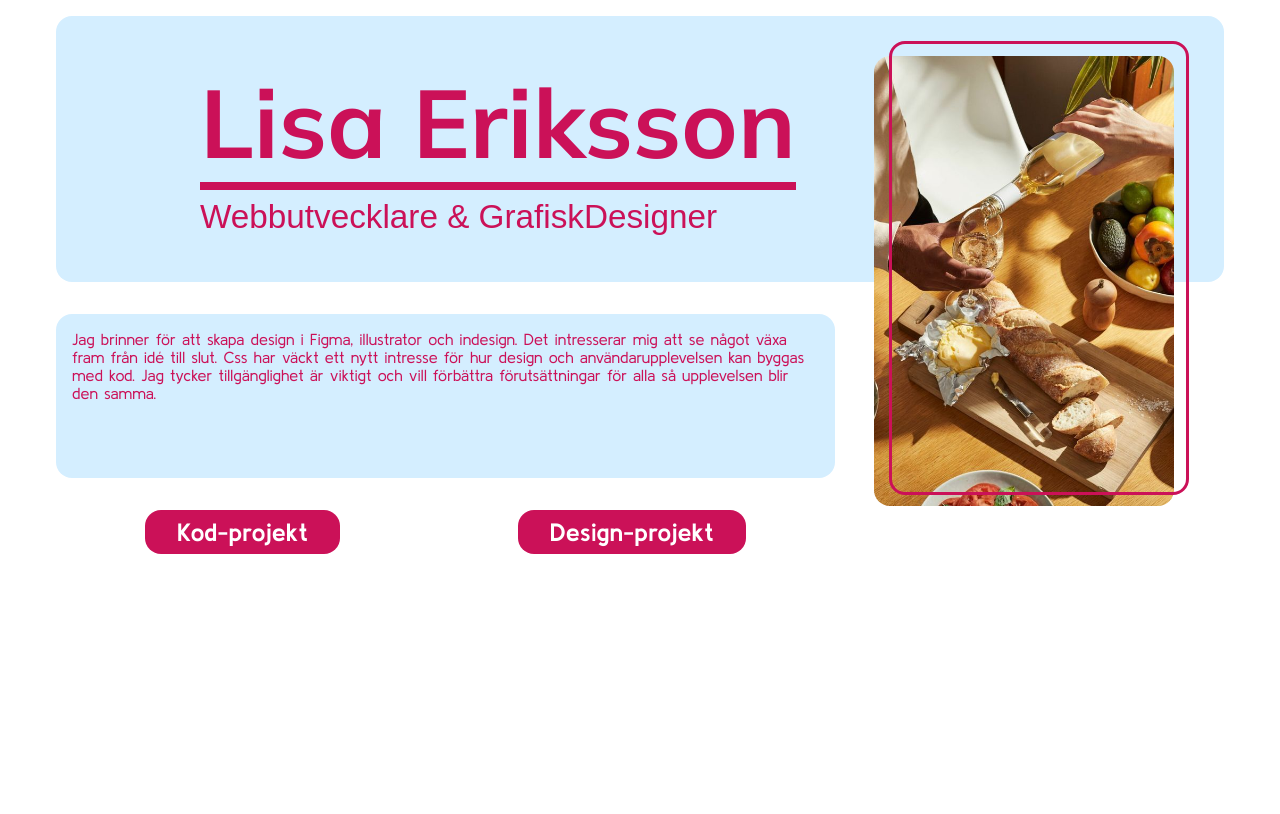
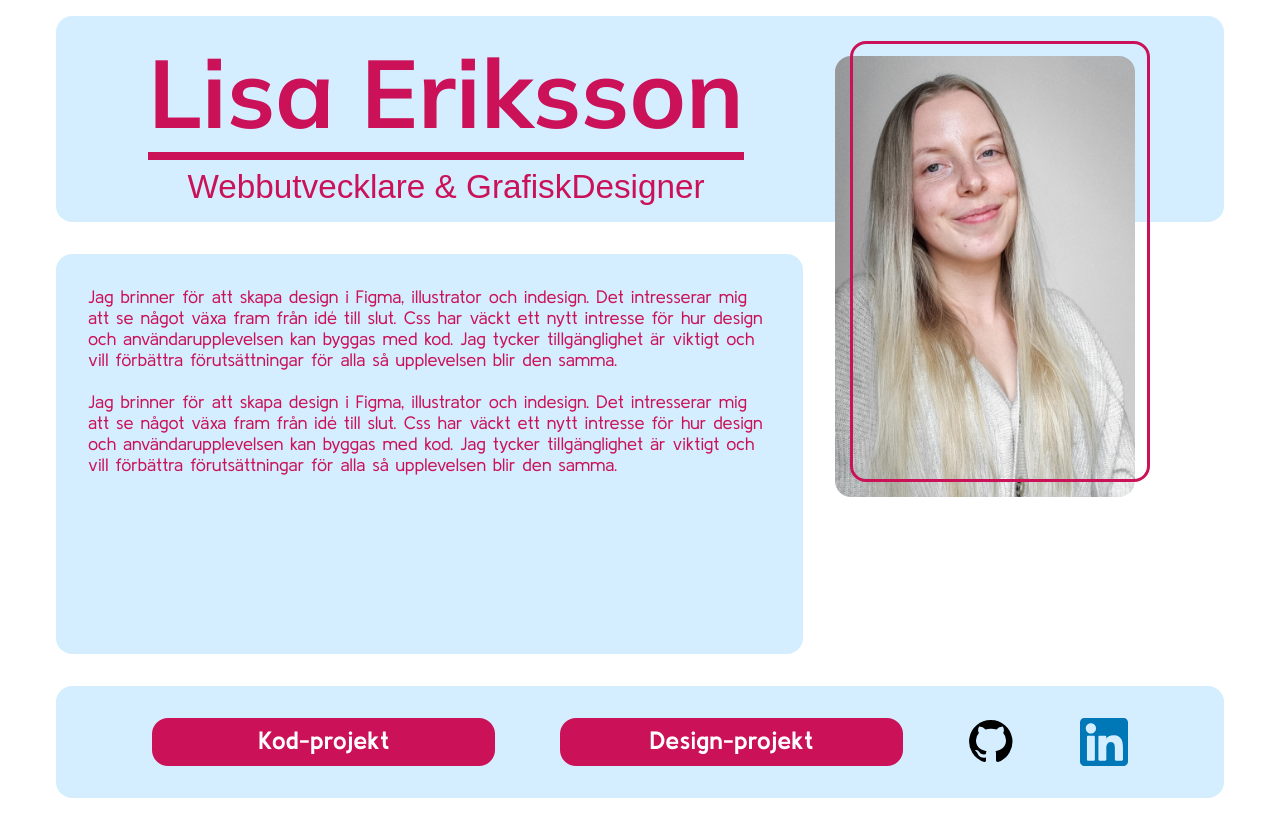
Before and after one commit to Ler98/portfolio, a React app: page / in a window 1280 px wide. Built offline with nearby package versions, Linux system fonts and the light colour scheme; the HTML template or start-up script is replaced by a standard one.

Commit message:
design på hero klar

```diff
--- a/src/section/heroSection/HeroSection.jsx
+++ b/src/section/heroSection/HeroSection.jsx
@@ -1,17 +1,21 @@
 import "../../section/heroSection/heroSection.css";
-import test from "../../assets/bilder/test.jpg";
+import jag from "../../assets/bilder/jag.jpg";
+import github from "../../assets/iconer/github.svg";
+import linkedin from "../../assets/iconer/linkedin.svg";
 
 function HeroSection() {
   return (
     <section className="hero">
       {/* <section className="hero__top"> */}
       <section className="hero__title-section">
-        <h1 className="hero__title">Lisa Eriksson</h1>
-        <h2 className="hero__subtitle">Webbutvecklare & GrafiskDesigner</h2>
+        <section className="hero__title-center">
+          <h1 className="hero__title">Lisa Eriksson</h1>
+          <h2 className="hero__subtitle">Webbutvecklare & GrafiskDesigner</h2>
+        </section>
       </section>
       <section className="img__profil-sectiion">
         <section className="img__border"></section>
-        <img className="img__profil" src={test} alt="profilbild" />
+        <img className="img__profil" src={jag} alt="profilbild" />
       </section>
       {/* </section> */}
       <section className="hero__about-section">
@@ -21,15 +25,25 @@ function HeroSection() {
           väckt ett nytt intresse för hur design och användarupplevelsen kan
           byggas med kod. Jag tycker tillgänglighet är viktigt och vill
           förbättra förutsättningar för alla så upplevelsen blir den samma.
+          <br />
+          <br />
+          Jag brinner för att skapa design i Figma, illustrator och indesign.
+          Det intresserar mig att se något växa fram från idé till slut. Css har
+          väckt ett nytt intresse för hur design och användarupplevelsen kan
+          byggas med kod. Jag tycker tillgänglighet är viktigt och vill
+          förbättra förutsättningar för alla så upplevelsen blir den samma.
         </p>
       </section>
-      <section className="hero__link-section">
-        <a className="hero__link" href="">
+      <section className="hero__nav-section">
+        <a className="hero__nav" href="">
           Kod-projekt
         </a>
-        <a className="hero__link" href="">
+        <a className="hero__nav" href="">
           Design-projekt
         </a>
+        {/* <section className="nav__ikon-section"> */}
+        <img className="nav__ikon" src={github} alt="link till github" />
+        <img className="nav__ikon" src={linkedin} alt="link till linkedin" />
       </section>
     </section>
   );
--- a/src/section/heroSection/heroSection.css
+++ b/src/section/heroSection/heroSection.css
@@ -6,13 +6,13 @@
 .hero {
   display: grid;
   grid-template-columns: repeat(3, 1fr);
-  grid-template-rows: auto auto;
+  grid-template-rows: auto auto auto;
 }
 
 .hero__title-section,
 .hero__about-section {
   background-color: var(--color-lightBlue);
-  padding: 1rem;
+
   border-radius: 1rem;
   margin: 0rem 0rem 2rem 0rem;
 }
@@ -23,22 +23,30 @@
   display: flex;
   flex-direction: column;
   justify-content: center;
+  padding: 1rem;
+}
+
+.hero__title-center {
+  text-align: center;
+  max-width: 700px;
+  width: 100%;
 }
 
 .hero__title {
   font-family: "Mulish";
   font-size: 6rem;
-  margin-left: 8rem; /*för att centrera bredvid bilden*/
+  margin-left: 3rem; /*för att centrera bredvid bilden*/
   border-bottom: 0.5rem solid var(--color-pink);
   display: inline-block;
   width: fit-content; /*gör att bordern endast hamnar under texten*/
+  white-space: nowrap;
 }
 
 .hero__subtitle {
   font-family: var(--font-Arimo);
   font-size: 2.08rem;
   font-weight: 100;
-  margin-left: 8rem; /*för att centrera bredvid bilden*/
+  margin-left: 3rem; /*för att centrera bredvid bilden*/
   padding: 0.5rem 0rem 0rem 0rem;
 }
 /*Profilbild*/
@@ -46,49 +54,81 @@
 .img__profil-sectiion {
   position: relative;
   width: fit-content;
-  margin-left: -350px; /* gör att bilden går in över boxen */
+  /*margin-left: -350px;  gör att bilden går in över boxen */
   margin-top: 40px; /* flyttar ner bilden */
   margin-right: 40px;
-  grid-column: 4;
+  grid-column: 3;
   grid-row: 1 / span 2;
+  display: inline-block;
+  align-self: start;
 }
 
 .img__border {
   border: 0.2rem solid var(--color-pink);
   border-radius: 1rem;
   position: absolute;
-  width: 100%;
-  height: 100%;
+  /* width: 100%;
+  height: 100%; */
+  inset: 0;
   transform: translate(15px, -15px);
 }
 
 .img__profil {
   max-width: 300px;
-
+  display: block;
   border-radius: 1rem;
 }
 /*Profilbild slutar*/
 
 .hero__about-text {
   font-family: var(--font-Kulim);
+  font-size: 1.125rem;
 }
-.hero__link-section {
-  grid-column: 1/3;
+.hero__nav-section {
+  grid-column: 1/4;
   display: flex;
   justify-content: space-around;
+  background-color: var(--color-lightBlue);
+  padding: 2rem 4rem 2rem 4rem;
+  border-radius: 1rem;
+  margin: 2rem 0rem 0rem 0rem;
 }
-.hero__link {
+.hero__nav {
   font-family: var(--font-Kulim);
   font-weight: 600;
   font-size: 25px;
   background-color: var(--color-pink);
   color: white;
   text-decoration: none;
-  padding: 0.5rem 2rem 0.5rem 2rem;
+  padding: 0.5rem 0rem 0.5rem 0rem;
   border-radius: 1rem;
+  width: 33%;
+  text-align: center;
+}
+
+.hero__nav:hover {
+  background-color: rgb(228, 40, 112);
+  /* #930139 */
+  font-size: 26px;
+}
+
+/* .nav__ikon-section {
+} */
+
+.nav__ikon {
+  width: 3rem;
+}
+
+.nav__ikon:hover {
+  background-color: rgb(239, 91, 148);
+  border-radius: 1rem;
+  cursor: pointer;
 }
 
 .hero__about-section {
   grid-column: 1 / 3;
   grid-row: 2;
+  min-height: 25rem;
+  padding: 2rem;
+  margin: 0rem 2rem 0rem 0rem;
 }
```
Also changed, not shown: src/assets/bilder/Jag.jpg (added), 1 other file (tests, documents, lock files or other folders).
